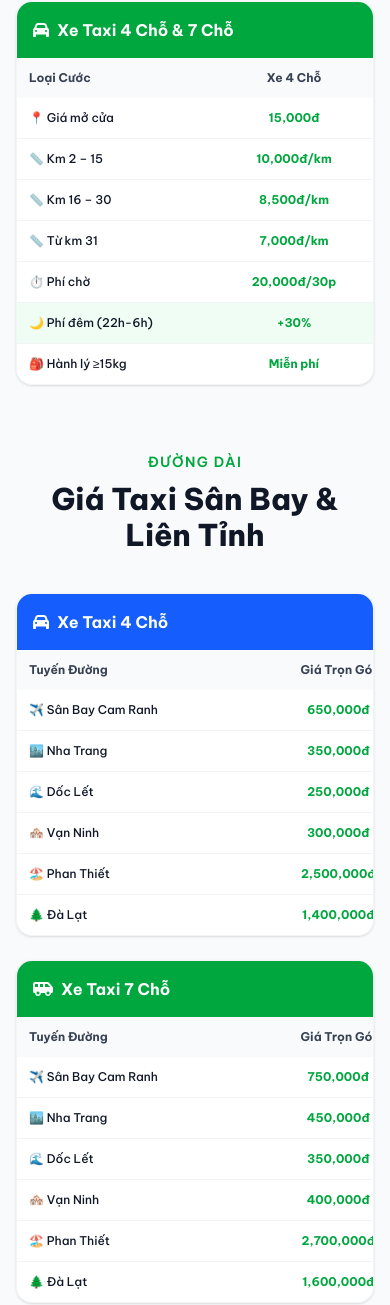
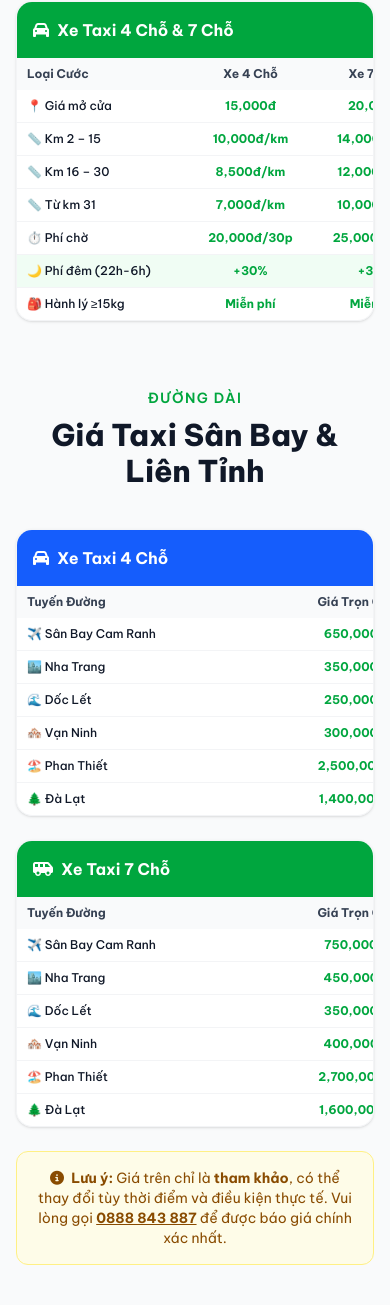
Before and after one commit to vumanhcuong02/ecomt, a plain HTML site: page bang-gia.html in a window 390 px wide. Shown: the part 884-2189 px from the top of the page. Drawn offline with nearby package versions, Linux system fonts and the light colour scheme.

Commit message:
Fix table responsive with CSS media queries

```diff
--- a/bang-gia.html
+++ b/bang-gia.html
@@ -57,6 +57,12 @@
     .pulse { animation: pulse-ring 2s infinite; }
     ::-webkit-scrollbar { width: 6px; }
     ::-webkit-scrollbar-thumb { background: #22c55e; border-radius: 3px; }
+    .table-wrap { overflow-x: auto; -webkit-overflow-scrolling: touch; }
+    .table-wrap table { min-width: 480px; }
+    @media (max-width: 640px) {
+      .table-wrap table { min-width: 420px; font-size: 12px; }
+      .table-wrap th, .table-wrap td { padding: 8px 10px !important; }
+    }
   </style>
 </head>
 <body class="bg-gray-50 text-gray-800">
@@ -133,9 +139,9 @@
           <span class="text-green-600 font-semibold text-sm uppercase tracking-widest">Cước Phí</span>
           <h2 class="text-3xl md:text-4xl font-extrabold text-gray-900 mt-2">Giá Taxi Nội Thành Ninh Hòa</h2>
         </div>
-        <div class="bg-white rounded-2xl shadow-sm border border-gray-100 overflow-x-auto">
+        <div class="bg-white rounded-2xl shadow-sm border border-gray-100 table-wrap">
           <div class="bg-green-600 text-white px-4 md:px-6 py-4"><h3 class="font-bold text-base md:text-lg flex items-center gap-2"><i class="fas fa-car"></i> Xe Taxi 4 Chỗ & 7 Chỗ</h3></div>
-          <table class="w-full text-xs md:text-sm min-w-[500px]">
+          <table class="w-full text-xs md:text-sm">
             <thead class="bg-gray-50"><tr><th class="px-3 md:px-6 py-3 md:py-4 text-left font-bold text-gray-700">Loại Cước</th><th class="px-3 md:px-6 py-3 md:py-4 text-center font-bold text-gray-700">Xe 4 Chỗ</th><th class="px-3 md:px-6 py-3 md:py-4 text-center font-bold text-gray-700">Xe 7 Chỗ</th></tr></thead>
             <tbody class="divide-y divide-gray-100">
               <tr class="price-row transition-colors"><td class="px-3 md:px-6 py-3 md:py-4 font-medium text-gray-900">📍 Giá mở cửa</td><td class="px-3 md:px-6 py-3 md:py-4 text-center font-bold text-green-600">15,000đ</td><td class="px-3 md:px-6 py-3 md:py-4 text-center font-bold text-green-600">20,000đ</td></tr>
@@ -156,9 +162,9 @@
           <h2 class="text-3xl md:text-4xl font-extrabold text-gray-900 mt-2">Giá Taxi Sân Bay & Liên Tỉnh</h2>
         </div>
         <div class="grid md:grid-cols-2 gap-6">
-          <div class="bg-white rounded-2xl shadow-sm border border-gray-100 overflow-x-auto">
+          <div class="bg-white rounded-2xl shadow-sm border border-gray-100 table-wrap">
             <div class="bg-blue-600 text-white px-4 md:px-6 py-4"><h3 class="font-bold text-base md:text-lg flex items-center gap-2"><i class="fas fa-car"></i> Xe Taxi 4 Chỗ</h3></div>
-            <table class="w-full text-xs md:text-sm min-w-[400px]">
+            <table class="w-full text-xs md:text-sm">
               <thead class="bg-gray-50"><tr><th class="px-3 md:px-6 py-3 md:py-4 text-left font-bold text-gray-700">Tuyến Đường</th><th class="px-3 md:px-6 py-3 md:py-4 text-center font-bold text-gray-700">Giá Trọn Gói</th></tr></thead>
               <tbody class="divide-y divide-gray-100">
                 <tr class="price-row transition-colors"><td class="px-3 md:px-6 py-3 md:py-4 font-medium text-gray-900">✈️ Sân Bay Cam Ranh</td><td class="px-3 md:px-6 py-3 md:py-4 text-center font-bold text-green-600">650,000đ</td></tr>
@@ -170,9 +176,9 @@
               </tbody>
             </table>
           </div>
-          <div class="bg-white rounded-2xl shadow-sm border border-gray-100 overflow-x-auto">
+          <div class="bg-white rounded-2xl shadow-sm border border-gray-100 table-wrap">
             <div class="bg-green-600 text-white px-4 md:px-6 py-4"><h3 class="font-bold text-base md:text-lg flex items-center gap-2"><i class="fas fa-shuttle-van"></i> Xe Taxi 7 Chỗ</h3></div>
-            <table class="w-full text-xs md:text-sm min-w-[400px]">
+            <table class="w-full text-xs md:text-sm">
               <thead class="bg-gray-50"><tr><th class="px-3 md:px-6 py-3 md:py-4 text-left font-bold text-gray-700">Tuyến Đường</th><th class="px-3 md:px-6 py-3 md:py-4 text-center font-bold text-gray-700">Giá Trọn Gói</th></tr></thead>
               <tbody class="divide-y divide-gray-100">
                 <tr class="price-row transition-colors"><td class="px-3 md:px-6 py-3 md:py-4 font-medium text-gray-900">✈️ Sân Bay Cam Ranh</td><td class="px-3 md:px-6 py-3 md:py-4 text-center font-bold text-green-600">750,000đ</td></tr>
```
